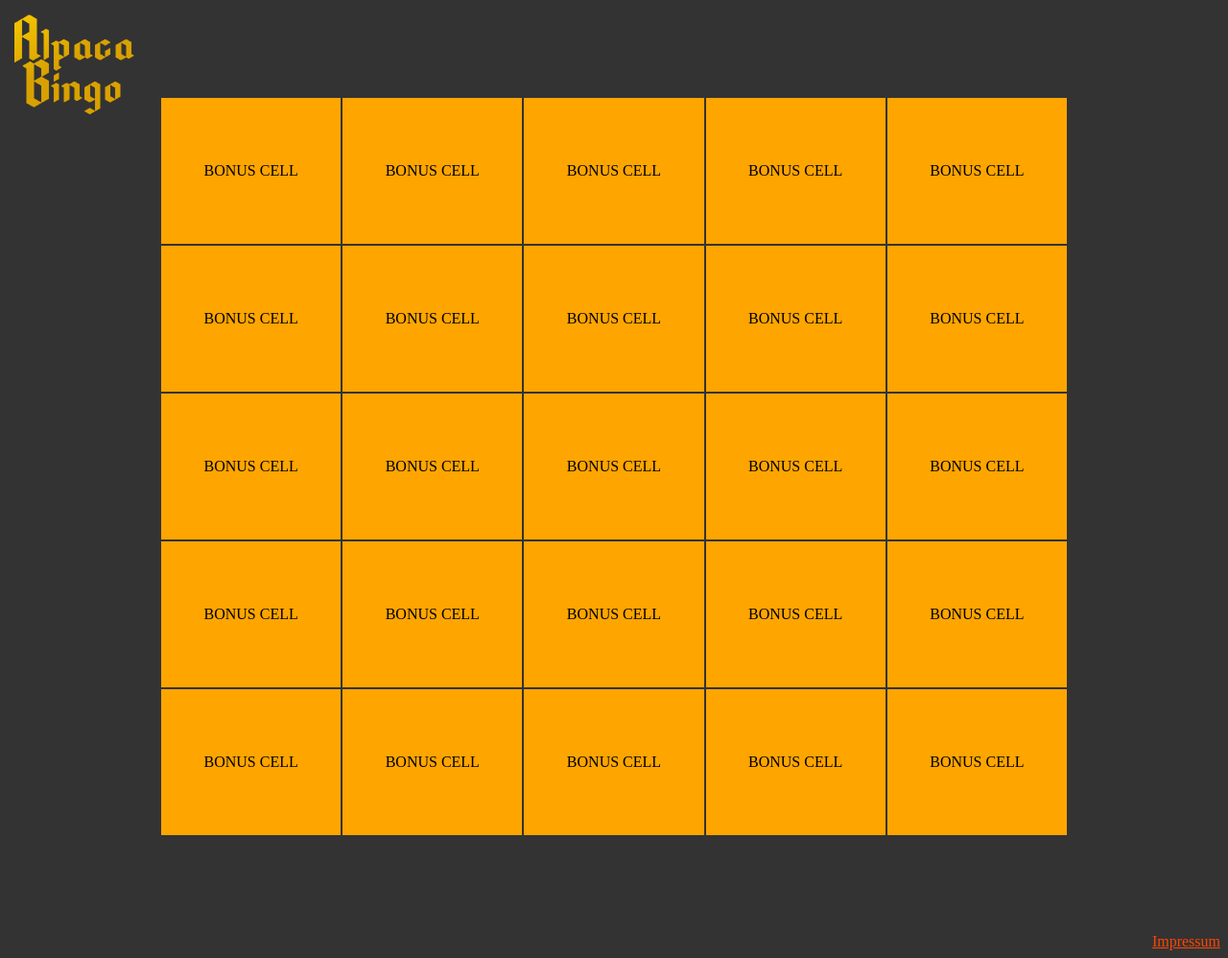
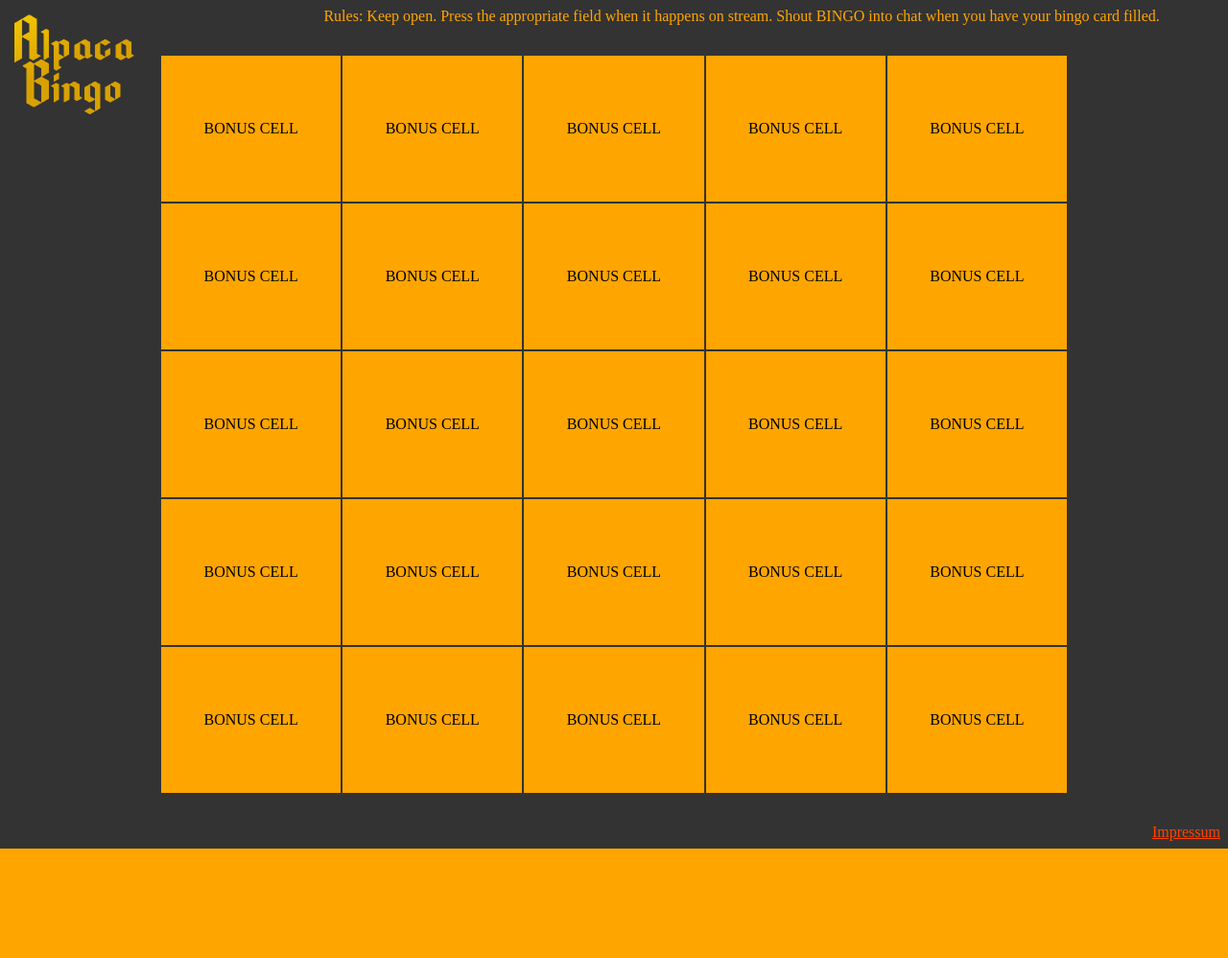
Before and after one commit to MHohenberg/AlpacaBingo, a PHP site: page / in a window 1280 px wide. Shown: the whole page at 96% size. After the commit the page ends 884 px from the top, so only its background shows below. Run offline with PHP 8.4, Linux system fonts and the light colour scheme; data that the repository does not hold is empty.

Commit message:
clarifications on the rules, more keywords

```diff
--- a/index.php
+++ b/index.php
@@ -42,6 +42,8 @@
 	</head>
 	<body>
 
+<div class="rules">Rules: Keep open. Press the appropriate field when it happens on stream. Shout BINGO into chat when you have your bingo card filled. </div>
+
 	<audio id="bingosound" loop= "false" volume="60">
 		<source src="bingo.wav" id="bingo" type="audio/wav">
 	</audio>
@@ -56,6 +58,7 @@
 			if ($keywords[$x*5+$y] == "") {
 				echo "<td class='e' id='cell_".$x."_".$y."'> BONUS CELL </td>";
 			} else {
+
 				echo "<td onclick=\"$(this).toggleClass('e').toggleClass('d');checkBingo();\" class='bingocell d' id='cell_".$x."_".$y."'>".$keywords[$x*5+$y]."</td>\n";
 			}
 		}
--- a/style.css
+++ b/style.css
@@ -8,13 +8,19 @@ body {
 
 table {
 	width:75%;
-	margin:100px auto;
+	margin:30px auto;
 }
 
 td {
 	width:20%;
 	height:150px;
 	text-align:center;
+}
+
+div {
+	width:95%;
+	text-align:right;
+	color:orange;
 }
 
 .d {
```
Also changed, not shown: 1 other file.
